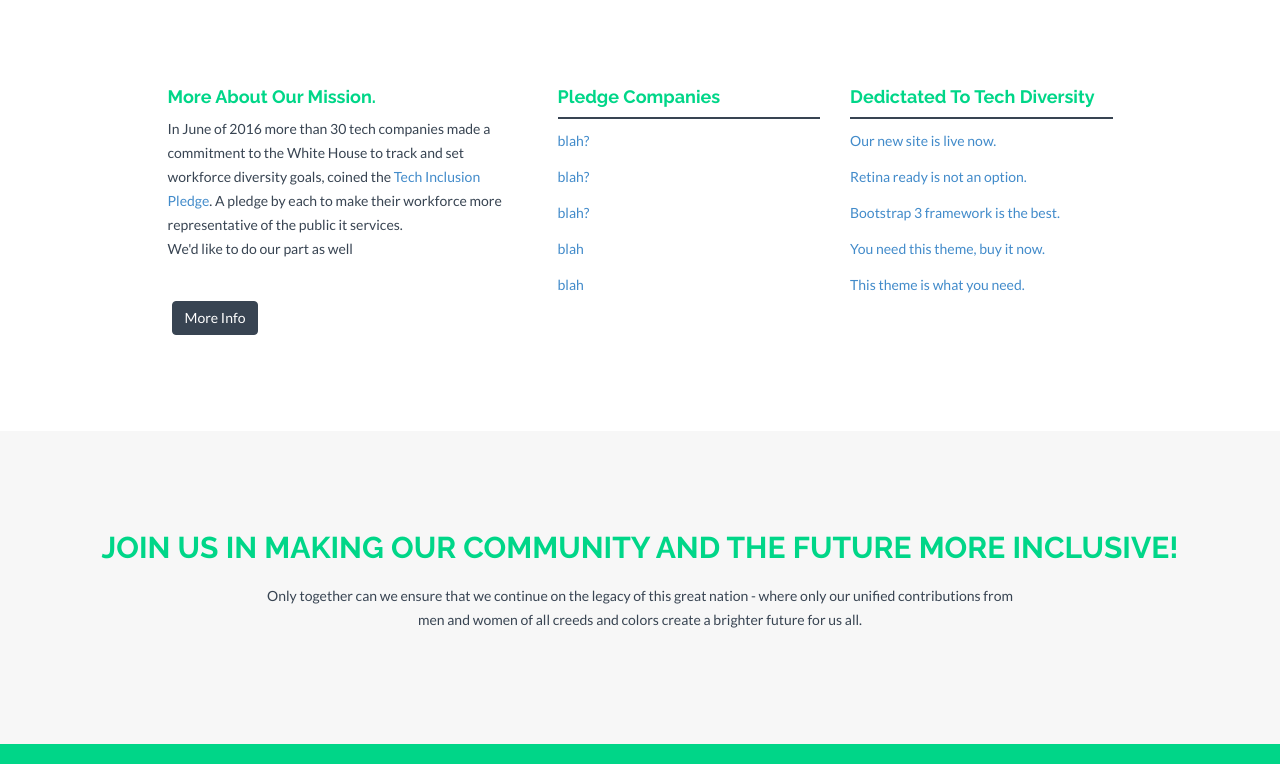
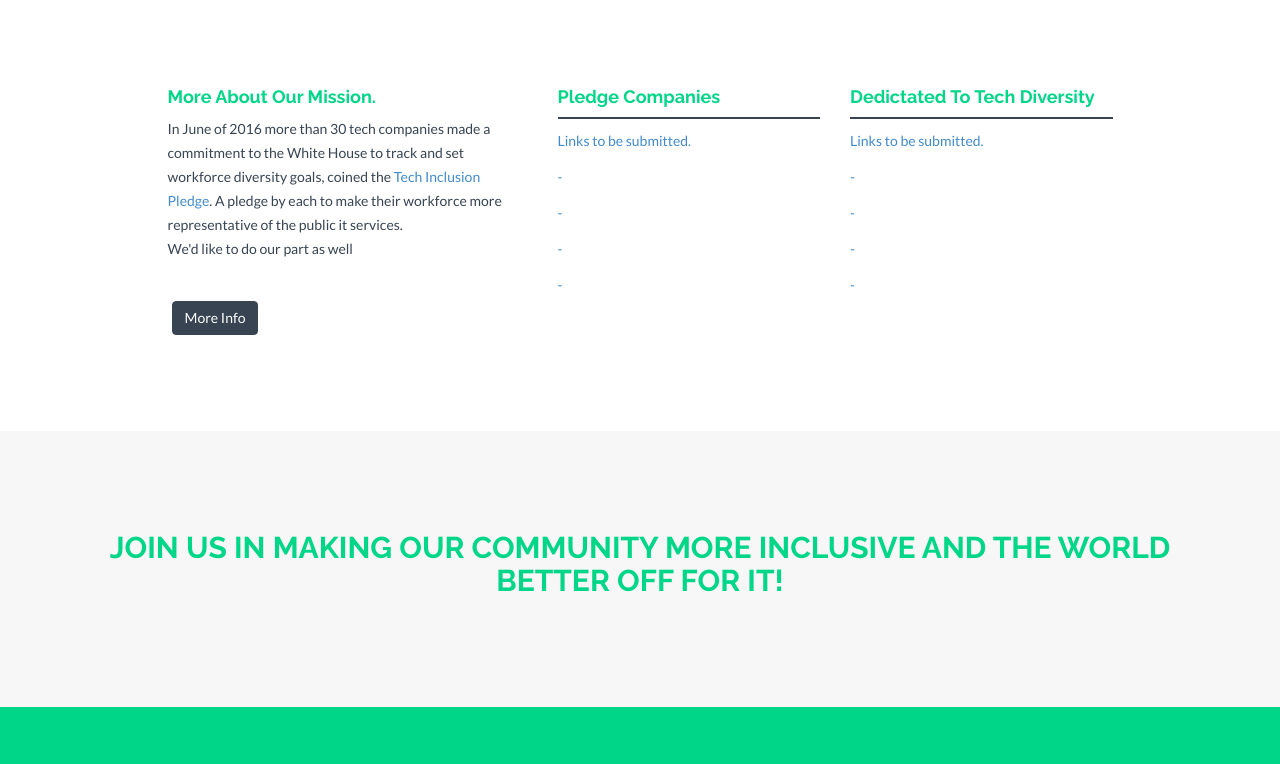
Before and after one commit to bettyjobrotherton/diversity_kounts, a website: page public/html/index.html at #/login in a window 1280 px wide. Shown: the part 1423-2187 px from the top of the page. Drawn offline with nearby package versions, Linux system fonts and the light colour scheme; some packages are replaced by stand-ins of ours; files that its build step writes are made by us from their sources; files whose address does not match are found by name.

Commit message:
css edits, lots, graduation in 5 minutes lol

```diff
--- a/public/css/style.css
+++ b/public/css/style.css
@@ -202,7 +202,7 @@ a:focus {
 		rgba(0, 0, 0, 0.7),
 		rgba(0, 0, 0, 0.7)
 		),
-	url(../images/character-faces-icons_1029-6.jpg);
+	url(../images/character-faces-icons_1029-6copy.jpg);
 
 	/*background-repeat: no-repeat;*/
 	min-height: 550px;
--- a/public/html/views/main.html
+++ b/public/html/views/main.html
@@ -28,8 +28,8 @@
 
 
     <!-- Everyday there are millions of meetings going on across the world that  -->
-    <h3>Today in Silicon Valley and Tech communites across the country, diversity is the conversation we're all having.
-    The goal of Diversity Kounts is to give every member of the tech community a platform to participate in furthering this new initiative in technology by completing our surveys in hopes of accomplishing 3 things: <br></h3>
+    <h3>Today in Silicon Valley and tech communites across the country, diversity is an important conversation we're all having.
+    The goal of Diversity Kounts is to give every member of the tech community a platform to not only talk about making a difference but participate in furthering this initiative by completing our surveys in hopes of accomplishing 3 things: <br></h3>
   </div>
     <!-- The undersigned companies are committed to taking each of these three essential actions:
  implement and publish company-specific goals to recruit, retain, and advance diverse
@@ -153,31 +153,30 @@ We encourage more companies to sign this Tech Inclusion Pledge at tech-inclusion
   <div class="row">
     <div class="col-lg-4 col-lg-offset-1">
       <h4>More About Our Mission.</h4>
-      <p>In June of 2016 more than 30 tech companies made a commitment to the White House to track and set workforce diversity goals, coined the <a href="https://www.whitehouse.gov/sites/whitehouse.gov/files/images/Blog/Tech-Inclusion-Pledge-Letter-6-22-16.pdf">Tech Inclusion Pledge</a>.
-        A pledge by each to make their workforce more representative of the public it services.
+      <p>In June of 2016 more than 30 tech companies made a commitment to the White House to track and set workforce diversity goals, coined the <a href="https://www.whitehouse.gov/sites/whitehouse.gov/files/images/Blog/Tech-Inclusion-Pledge-Letter-6-22-16.pdf">Tech Inclusion Pledge</a>. A pledge by each to make their workforce more representative of the public it services.
     <br>
       We'd like to do our part as well </p>
-      <p><br/><a href="about.html" class="btn btn-theme">More Info</a></p>
+      <p><br/><a href="#" class="btn btn-theme">More Info</a></p>
     </div>
 
     <div class="col-lg-3">
       <h4>Pledge Companies</h4>
       <div class="hline"></div>
-      <p><a href="#">blah?</a></p>
-      <p><a href="#">blah?</a></p>
-      <p><a href="#">blah?</a></p>
-      <p><a href="#">blah</a></p>
-      <p><a href="#">blah</a></p>
+      <p><a href="#">Links to be submitted.</a></p>
+      <p><a href="#">-</a></p>
+      <p><a href="#">-</a></p>
+      <p><a href="#">-</a></p>
+      <p><a href="#">-</a></p>
     </div>
 
     <div class="col-lg-3">
       <h4>Dedictated To Tech Diversity</h4>
       <div class="hline"></div>
-      <p><a href="single-post.html">Our new site is live now.</a></p>
-      <p><a href="single-post.html">Retina ready is not an option.</a></p>
-      <p><a href="single-post.html">Bootstrap 3 framework is the best.</a></p>
-      <p><a href="single-post.html">You need this theme, buy it now.</a></p>
-      <p><a href="single-post.html">This theme is what you need.</a></p>
+      <p><a href="#">Links to be submitted.</a></p>
+      <p><a href="#">-</a></p>
+      <p><a href="#">-</a></p>
+      <p><a href="#">-</a></p>
+      <p><a href="#">-</a></p>
     </div>
 
   </div><!--/row -->
@@ -190,10 +189,10 @@ We encourage more companies to sign this Tech Inclusion Pledge at tech-inclusion
  <div id="cwrap">
    <div class="container">
     <div class="row centered">
-      <h2>JOIN US IN MAKING OUR COMMUNITY AND THE FUTURE MORE INCLUSIVE! </h2>
-     <div class='col-md-offset-2 col-md-8 text-center'>
+      <h2>JOIN US IN MAKING OUR COMMUNITY MORE INCLUSIVE AND THE WORLD BETTER OFF FOR IT! </h2>
+     <!-- <div class='col-md-offset-2 col-md-8 text-center'>
        <p>Only together can we ensure that we continue on the legacy of this great nation - where only our unified contributions from men and women of all creeds and colors create a brighter future for us all.</p>
-    </div>
+    </div> -->
 
       <!-- <div class="col-lg-3 col-md-3 col-sm-3">
         <img src="assets/img/clients/client01.png" class="img-responsive">
```
Also changed, not shown: public/css/usertemp.css (+11 -3 lines), public/html/views/login.html (+0 -3 lines), public/html/views/signup.html (+0 -3 lines), public/html/views/user.html (+1 -1 lines), public/images/character-faces-icons_1029-6copy.jpg (added), public/images/mar.png (added).
